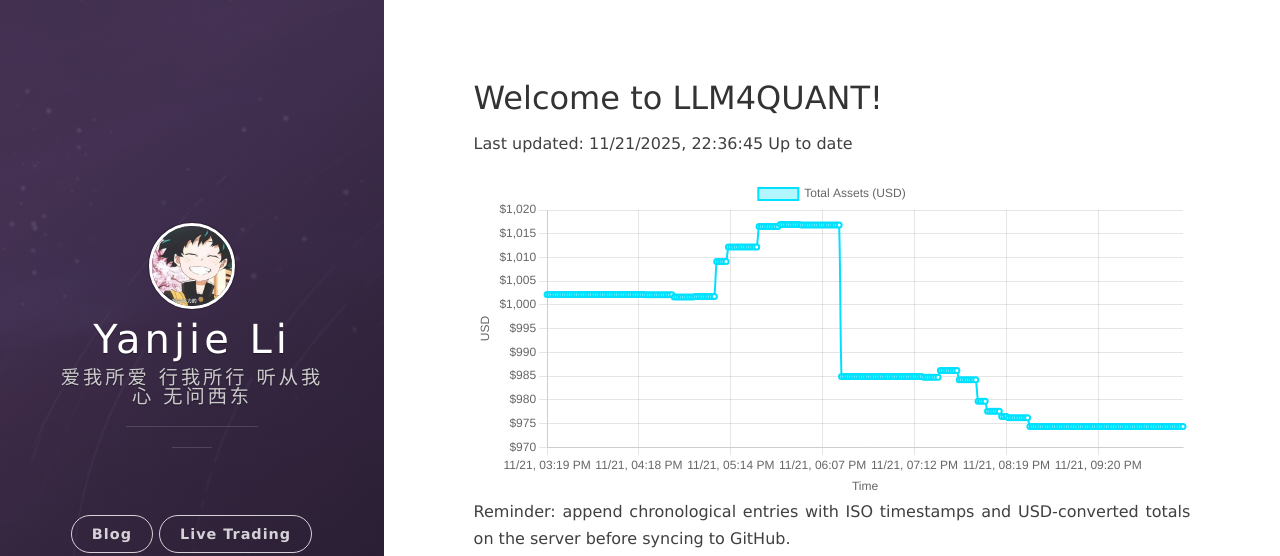
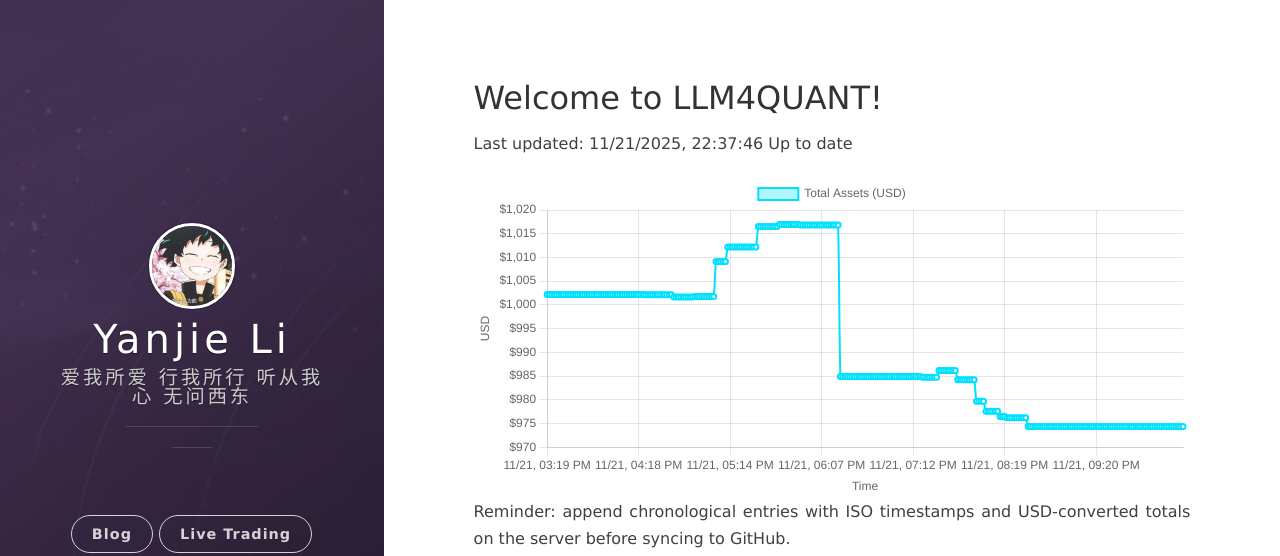
Before and after one commit to leeyegy/leeyegy.github.io, a Jekyll site: the page built from live-trading.html, in a window 1280 px wide. Shown: the top 556 px of the page. Built offline with Jekyll 4.4.1, drawn with Linux system fonts in a browser that asks for light colours; nearby versions of some CDN libraries.

Commit message:
AccountMonitor: update balance history 2025-11-22T06:37:46+08:00

```diff
--- a/assets/data/binance/balance-history.json
+++ b/assets/data/binance/balance-history.json
@@ -1,5 +1,5 @@
 {
-  "generatedAt": "2025-11-22T06:36:45+08:00",
+  "generatedAt": "2025-11-22T06:37:46+08:00",
   "asset": "total_usd_value",
   "history": [
     {
@@ -1085,6 +1085,10 @@
     {
       "timestamp": "2025-11-22T06:36:45+08:00",
       "totalUsd": 974.36593718
+    },
+    {
+      "timestamp": "2025-11-22T06:37:46+08:00",
+      "totalUsd": 974.36593718
     }
   ]
 }
```
